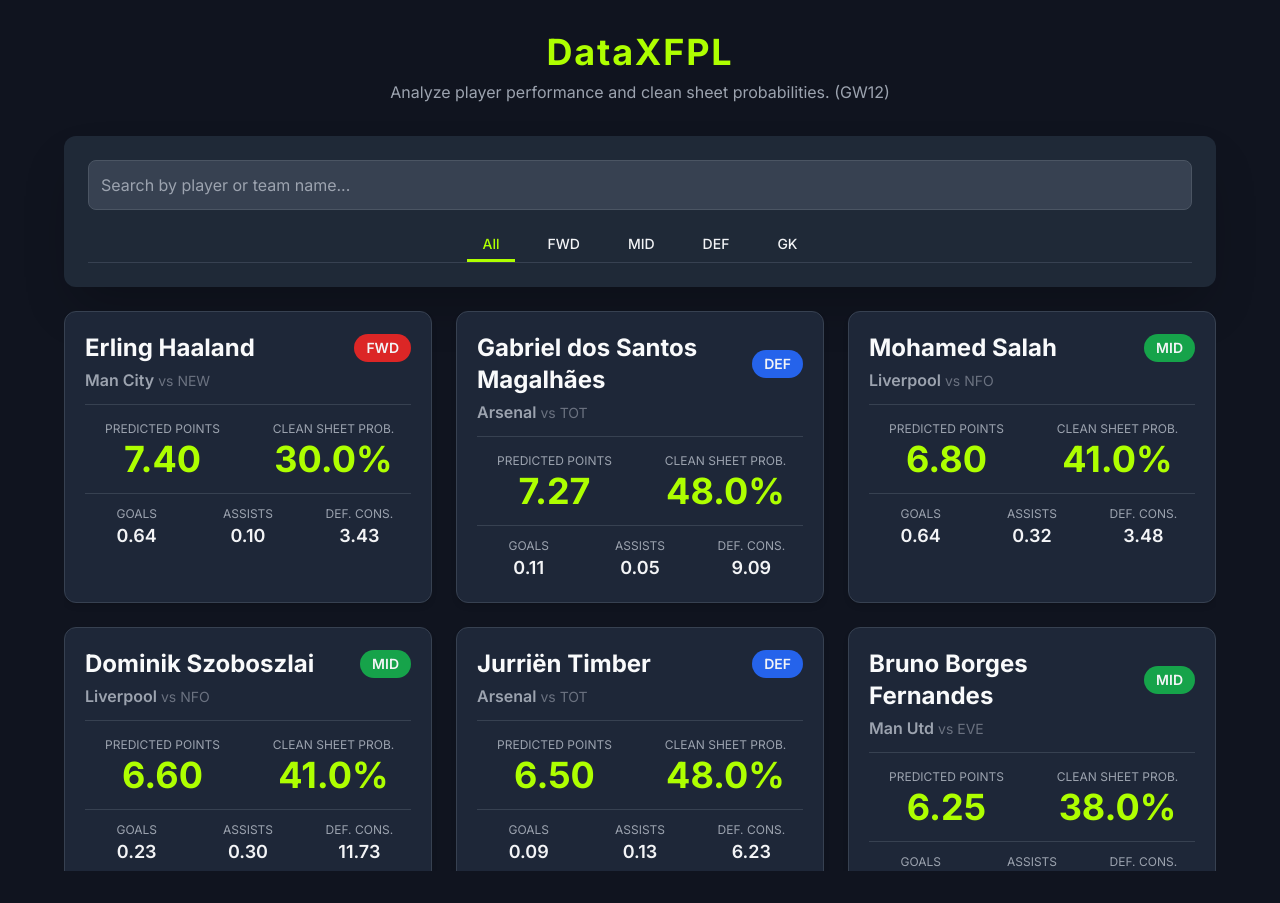
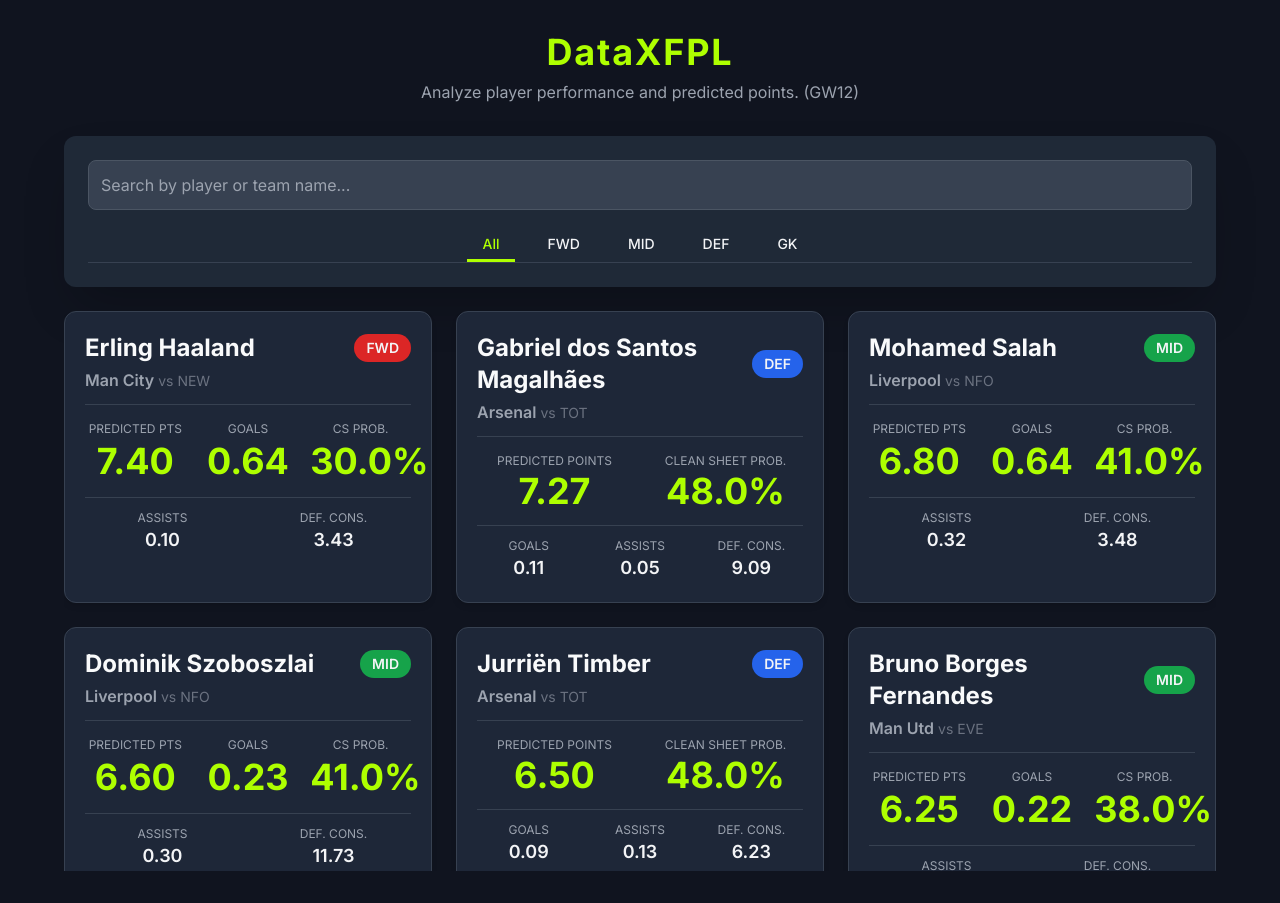
Before and after one commit to Asem34/DataXFpl, a plain HTML site: page index.html in a window 1280 px wide. Drawn offline with nearby package versions, Linux system fonts and the light colour scheme.

Commit message:
index.html

```diff
--- a/index.html
+++ b/index.html
@@ -60,7 +60,7 @@
         <header class="text-center mb-8">
             <!-- Applying custom accent color #aeff00 to the title -->
             <h1 class="text-3xl sm:text-4xl font-bold text-[#aeff00] tracking-wider">DataXFPL</h1>
-            <p class="text-gray-400 mt-2">Analyze player performance and clean sheet probabilities. (GW12)</p>
+            <p class="text-gray-400 mt-2">Analyze player performance and predicted points. (GW12)</p>
         </header>
 
         <!-- Search and Filter Controls -->
@@ -223,7 +223,7 @@
         }
 
         /**
-         * 3. Create Player Card Element (Updated Layout)
+         * 3. Create Player Card Element (Updated Layout with conditional logic)
          */
         function createPlayerCard(player) {
             const card = document.createElement('div');
@@ -238,20 +238,46 @@
             // Use a unified dark blue background for the card body
             card.className = `p-5 rounded-xl border border-gray-700 shadow-md transition-all duration-300 shadow-lime-glow bg-[#1e2738]`;
 
-            card.innerHTML = `
-                <!-- TOP SECTION: Name, Team, Opponent -->
-                <div class="mb-4 border-b border-gray-700 pb-3">
-                    <div class="flex items-center justify-between mb-1">
-                        <h2 class="text-2xl font-extrabold text-gray-50">${player.name}</h2>
-                        <span class="text-sm font-semibold text-gray-100 px-3 py-1 rounded-full ${positionColor}">${player.position}</span>
+            // --- Conditional Layout Generation ---
+            let middleSectionHTML = '';
+            let bottomSectionHTML = '';
+
+            const isAttacking = player.position === 'FWD' || player.position === 'MID';
+
+            if (isAttacking) {
+                // Layout for FWD and MID: Goals moved to key metrics, 3 columns
+                middleSectionHTML = `
+                    <div class="grid grid-cols-3 gap-3 text-center">
+                        <div>
+                            <p class="text-xs uppercase text-gray-400">Predicted Pts</p>
+                            <p class="text-3xl sm:text-4xl font-black text-[#aeff00] leading-none mt-1">${player.predictedPoints.toFixed(2)}</p>
                         </div>
-                    <p class="text-md font-semibold text-gray-400">
-                        ${player.team}
-                        <span class="text-sm text-gray-500 font-normal">vs ${player.opponent}</span>
-                    </p>
+                        <div>
+                            <p class="text-xs uppercase text-gray-400">Goals</p>
+                            <p class="text-3xl sm:text-4xl font-black text-[#aeff00] leading-none mt-1">${player.goals.toFixed(2)}</p>
                         </div>
-
-                <!-- MIDDLE SECTION: Key Metrics (Predicted Pts & CS Prob) -->
+                        <div>
+                            <p class="text-xs uppercase text-gray-400">CS Prob.</p>
+                            <p class="text-3xl sm:text-4xl font-black text-[#aeff00] leading-none mt-1">${(player.csProb * 100).toFixed(1)}%</p>
+                        </div>
+                    </div>
+                `;
+                // Remaining raw stats: Assists and Def. Cons.
+                bottomSectionHTML = `
+                    <div class="grid grid-cols-2 gap-4 text-center border-t border-gray-700 pt-3 mt-4">
+                        <div>
+                            <p class="text-gray-400 text-xs uppercase">Assists</p>
+                            <p class="font-semibold text-lg">${player.assists.toFixed(2)}</p>
+                        </div>
+                        <div>
+                            <p class="text-gray-400 text-xs uppercase">Def. Cons.</p>
+                            <p class="font-semibold text-lg">${player.Def_Con_Per_90.toFixed(2)}</p>
+                        </div>
+                    </div>
+                `;
+            } else {
+                // Layout for DEF and GK: Goals remains in raw stats, 2 columns for key metrics
+                middleSectionHTML = `
                     <div class="grid grid-cols-2 gap-4 text-center">
                         <div>
                             <p class="text-xs uppercase text-gray-400">Predicted Points</p>
@@ -262,8 +288,9 @@
                             <p class="text-4xl font-black text-[#aeff00] leading-none mt-1">${(player.csProb * 100).toFixed(1)}%</p>
                         </div>
                     </div>
-
-                <!-- BOTTOM SECTION: Raw Stats -->
+                `;
+                // Remaining raw stats: Goals, Assists, and Def. Cons. (Original layout)
+                bottomSectionHTML = `
                     <div class="grid grid-cols-3 gap-2 text-center border-t border-gray-700 pt-3 mt-4">
                         <div>
                             <p class="text-gray-400 text-xs uppercase">Goals</p>
@@ -278,6 +305,28 @@
                             <p class="font-semibold text-lg">${player.Def_Con_Per_90.toFixed(2)}</p>
                         </div>
                     </div>
+                `;
+            }
+            // --- End Conditional Layout Generation ---
+
+            card.innerHTML = `
+                <!-- TOP SECTION: Name, Team, Opponent -->
+                <div class="mb-4 border-b border-gray-700 pb-3">
+                    <div class="flex items-center justify-between mb-1">
+                        <h2 class="text-2xl font-extrabold text-gray-50">${player.name}</h2>
+                        <span class="text-sm font-semibold text-gray-100 px-3 py-1 rounded-full ${positionColor}">${player.position}</span>
+                    </div>
+                    <p class="text-md font-semibold text-gray-400">
+                        ${player.team}
+                        <span class="text-sm text-gray-500 font-normal">vs ${player.opponent}</span>
+                    </p>
+                </div>
+
+                <!-- MIDDLE SECTION: Key Metrics (CONDITIONAL) -->
+                ${middleSectionHTML}
+
+                <!-- BOTTOM SECTION: Raw Stats (CONDITIONAL) -->
+                ${bottomSectionHTML}
             `;
             return card;
         }
```
Lines whose indentation alone changed are shown as unchanged.
